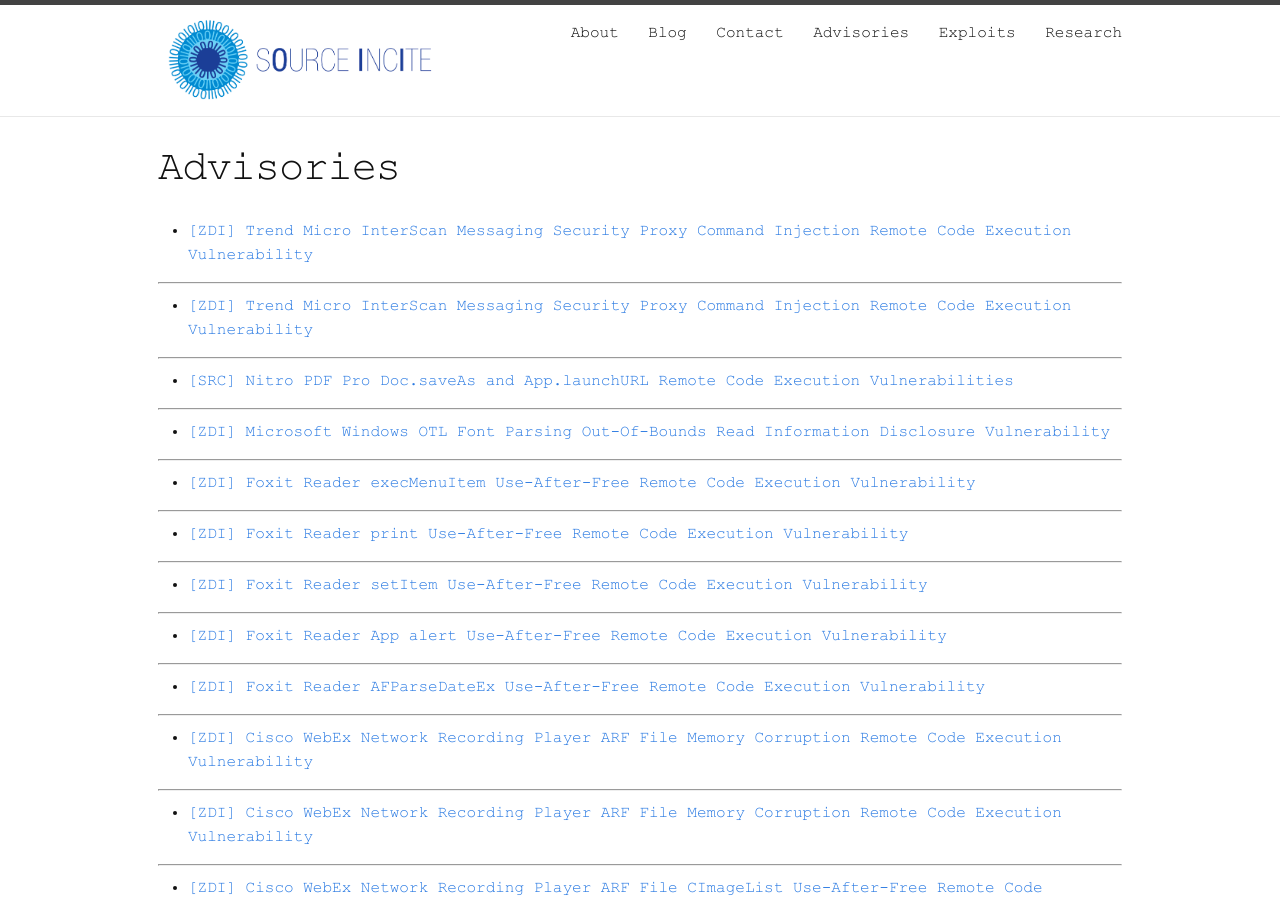
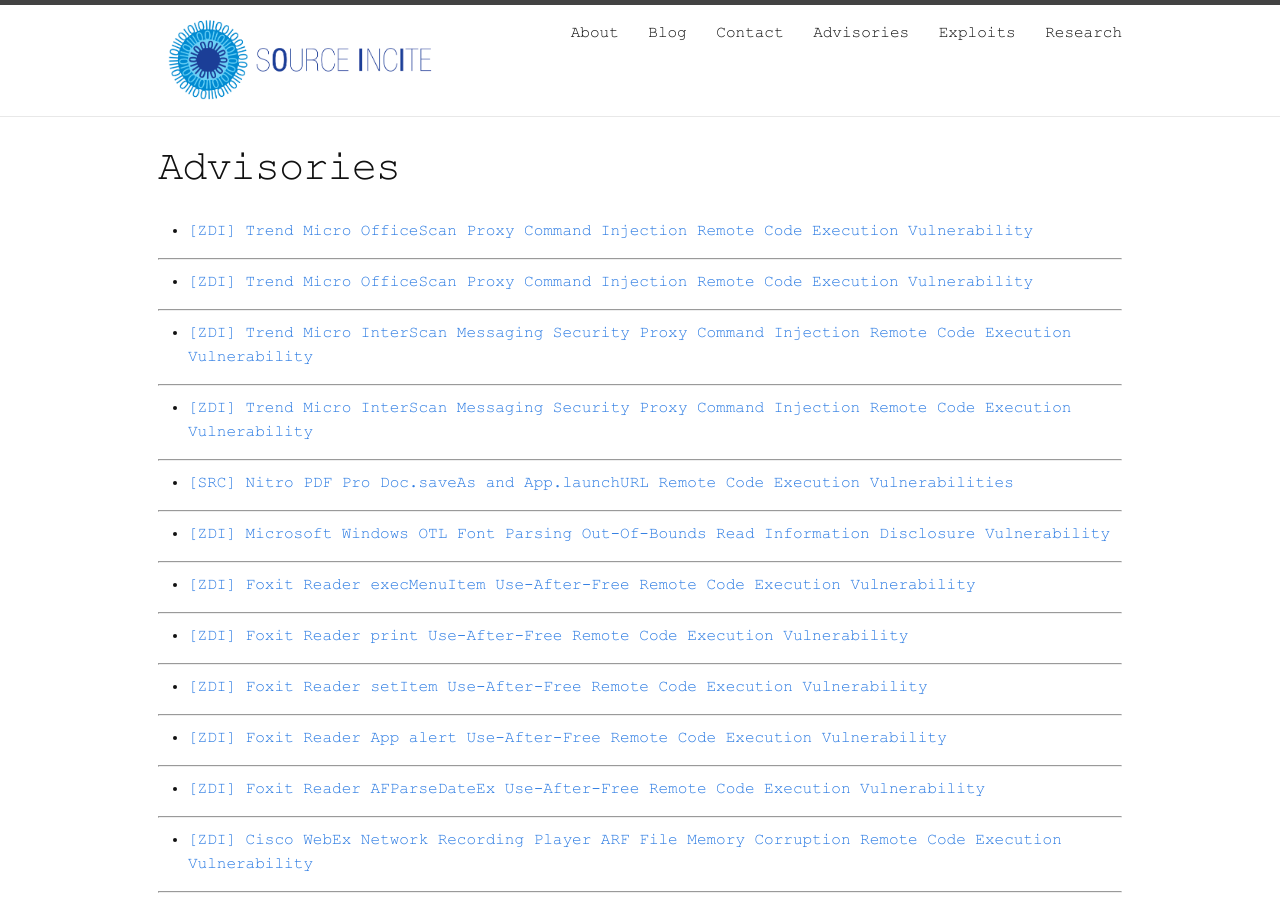
Before and after one commit to sourceincite/sourceincite.github.io, a Jekyll site: the page built from advisories/index.md, in a window 1280 px wide and 900 px high. Built offline with Jekyll 4.4.1, drawn with Linux system fonts in a browser that asks for light colours.

Commit message:
added proxy bugs

```diff
--- a/advisories/index.md
+++ b/advisories/index.md
@@ -2,6 +2,14 @@
 layout: page
 title: Advisories
 permalink: /advisories/
+---
+
+* [[ZDI] Trend Micro OfficeScan Proxy Command Injection Remote Code Execution Vulnerability](http://www.zerodayinitiative.com/advisories/ZDI-17-522/)
+
+---
+
+* [[ZDI] Trend Micro OfficeScan Proxy Command Injection Remote Code Execution Vulnerability](http://www.zerodayinitiative.com/advisories/ZDI-17-521/)
+
 ---
 
 * [[ZDI] Trend Micro InterScan Messaging Security Proxy Command Injection Remote Code Execution Vulnerability](http://www.zerodayinitiative.com/advisories/ZDI-17-504/)
```
